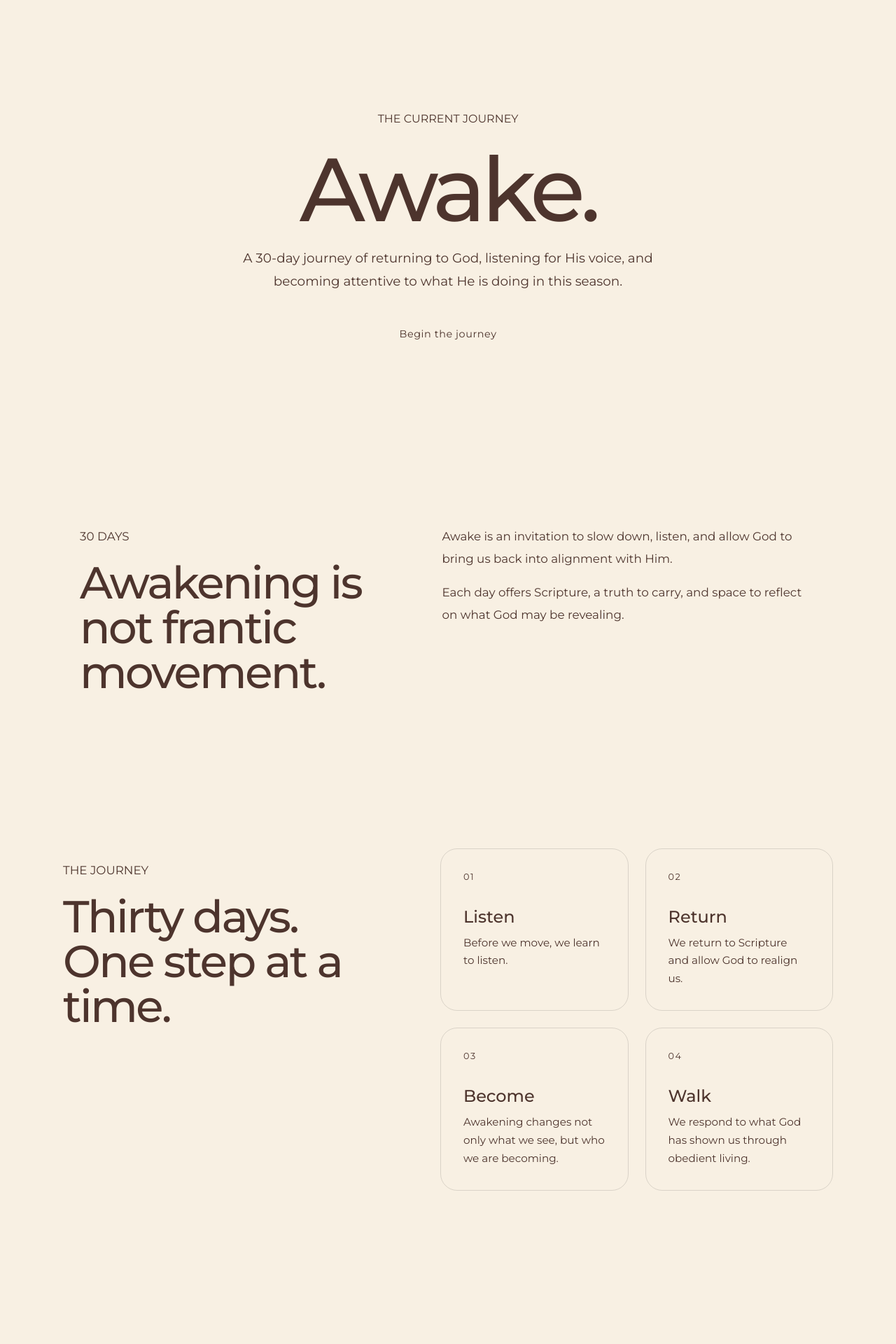
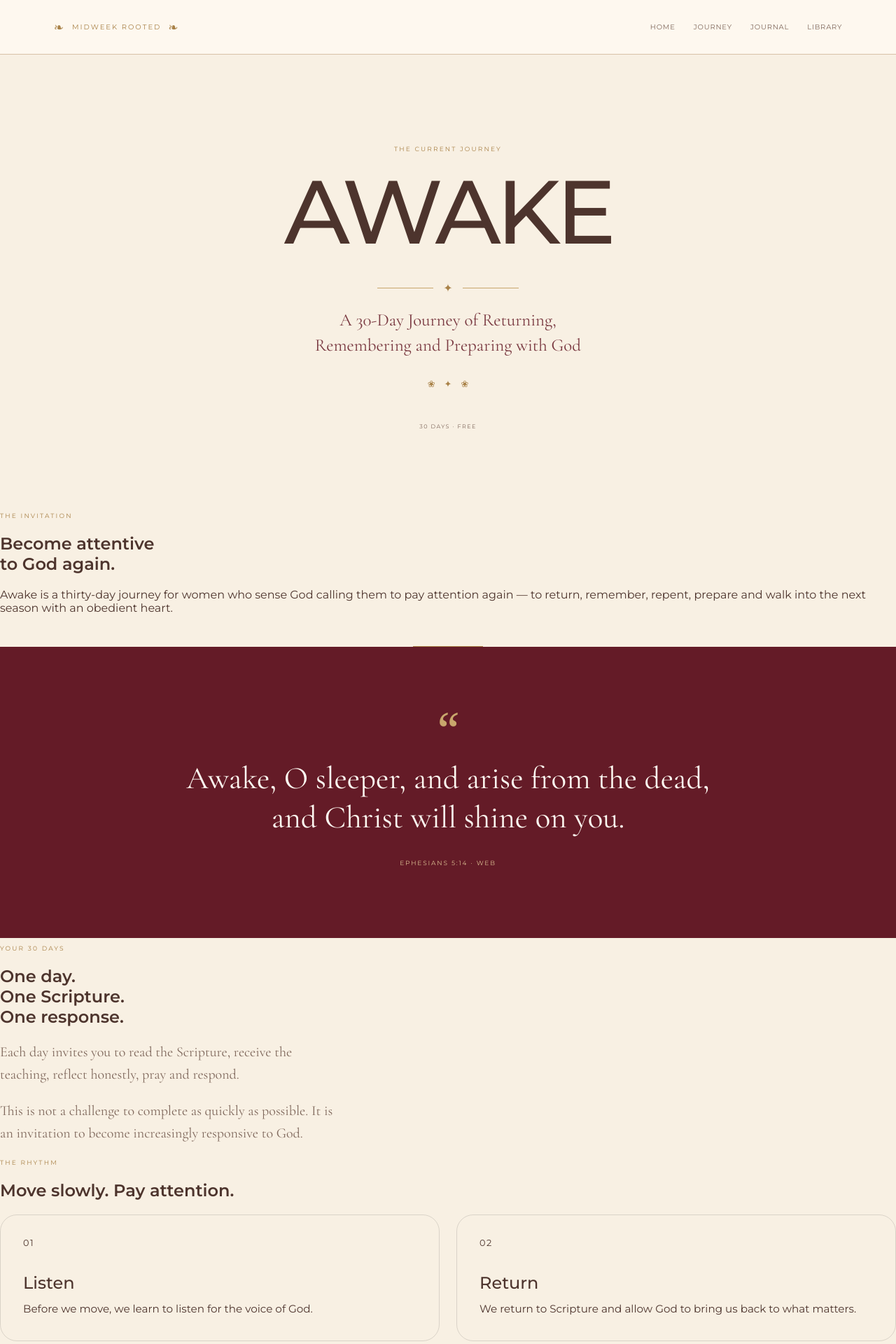
Before and after one commit to ROOTEDWITHKHETHIWE/Rooted-with-Khethiwe-correct, a Next.js app: page /journey in a window 1280 px wide. Shown: the top 1920 px of the page at 70% size. Built offline with nearby package versions, Linux system fonts and the light colour scheme.

Commit message:
Update page.tsx

```diff
--- a/app/journey/page.tsx
+++ b/app/journey/page.tsx
@@ -1,56 +1,115 @@
+import Link from "next/link";
+
 export default function JourneyPage() {
   return (
-    <main>
+    <main className="awake-page">
+      <header className="topbar">
+        <div className="brand">
+          <span className="leaf">❧</span>
+          <span>MIDWEEK ROOTED</span>
+          <span className="leaf">❧</span>
+        </div>
+
+        <nav>
+          <Link href="/">Home</Link>
+          <Link href="/journey">Journey</Link>
+          <Link href="/journal">Journal</Link>
+          <Link href="/library">Library</Link>
+        </nav>
+      </header>
+
       <section className="journey-hero">
-        <p className="eyebrow">THE CURRENT JOURNEY</p>
+        <p className="small-label">THE CURRENT JOURNEY</p>
 
-        <h1>Awake.</h1>
+        <h1>AWAKE</h1>
 
-        <p className="journey-intro">
-          A 30-day journey of returning to God, listening for His voice,
-          and becoming attentive to what He is doing in this season.
+        <div className="ornament">
+          <span>✦</span>
+        </div>
+
+        <p className="subtitle">
+          A 30-Day Journey of Returning,
+          <br />
+          Remembering and Preparing with God
         </p>
 
-        <a href="#begin" className="journey-button">
-          Begin the journey
-        </a>
+        <div className="floral-divider">
+          <span>❀</span>
+          <span>✦</span>
+          <span>❀</span>
+        </div>
+
+        <p className="hero-note">30 DAYS · FREE</p>
       </section>
 
-      <section id="begin" className="journey-section">
+      <section className="journey-introduction">
+        <p className="section-label">THE INVITATION</p>
+
+        <h2>
+          Become attentive
+          <br />
+          to God again.
+        </h2>
+
+        <p>
+          Awake is a thirty-day journey for women who sense God calling them
+          to pay attention again — to return, remember, repent, prepare and
+          walk into the next season with an obedient heart.
+        </p>
+
+        <div className="gold-line" />
+      </section>
+
+      <section className="scripture">
+        <div className="scripture-inner">
+          <span className="quote-mark">“</span>
+
+          <p>
+            Awake, O sleeper, and arise from the dead, and Christ will shine
+            on you.
+          </p>
+
+          <small>EPHESIANS 5:14 · WEB</small>
+        </div>
+      </section>
+
+      <section className="journey-overview">
         <div>
-          <p className="eyebrow">30 DAYS</p>
+          <p className="section-label">YOUR 30 DAYS</p>
 
           <h2>
-            Awakening is not frantic movement.
+            One day.
+            <br />
+            One Scripture.
+            <br />
+            One response.
           </h2>
         </div>
 
-        <div>
+        <div className="journey-copy">
           <p>
-            Awake is an invitation to slow down, listen, and allow God to
-            bring us back into alignment with Him.
+            Each day invites you to read the Scripture, receive the teaching,
+            reflect honestly, pray and respond.
           </p>
 
           <p>
-            Each day offers Scripture, a truth to carry, and space to
-            reflect on what God may be revealing.
+            This is not a challenge to complete as quickly as possible. It is
+            an invitation to become increasingly responsive to God.
           </p>
         </div>
       </section>
 
-      <section className="journey-section journey-section-alt">
-        <div>
-          <p className="eyebrow">THE JOURNEY</p>
+      <section className="journey-stages">
+        <p className="section-label">THE RHYTHM</p>
 
-          <h2>Thirty days. One step at a time.</h2>
-        </div>
+        <h2>Move slowly. Pay attention.</h2>
 
         <div className="journey-days">
           <article>
             <span>01</span>
             <h3>Listen</h3>
             <p>
-              Before we move, we learn to listen.
+              Before we move, we learn to listen for the voice of God.
             </p>
           </article>
 
@@ -58,44 +117,56 @@ export default function JourneyPage() {
             <span>02</span>
             <h3>Return</h3>
             <p>
-              We return to Scripture and allow God to realign us.
+              We return to Scripture and allow God to bring us back to what
+              matters.
             </p>
           </article>
 
           <article>
             <span>03</span>
-            <h3>Become</h3>
+            <h3>Prepare</h3>
             <p>
-              Awakening changes not only what we see, but who we are becoming.
+              We make room for obedience and prepare our hearts for what God
+              is doing.
             </p>
           </article>
 
           <article>
             <span>04</span>
-            <h3>Walk</h3>
+            <h3>Respond</h3>
             <p>
-              We respond to what God has shown us through obedient living.
+              We respond to what God reveals, allowing revelation to become
+              obedience.
             </p>
           </article>
         </div>
       </section>
 
       <section className="journey-closing">
-        <p className="eyebrow">AWAKE</p>
+        <p className="section-label">BEGIN HERE</p>
 
         <h2>
-          Listen.
+          You don't have
           <br />
-          Receive.
-          <br />
-          Respond.
+          to rush.
         </h2>
 
         <p>
-          You don't have to rush into the next thing.
-          Start by becoming awake to God.
+          Start with today. Open your Bible. Become attentive. Let God show
+          you what needs to be seen.
         </p>
+
+        <Link href="/journey/day-01" className="primary-button">
+          Begin Day 01
+          <span>→</span>
+        </Link>
       </section>
+
+      <footer>
+        <div className="footer-brand">MIDWEEK ROOTED</div>
+
+        <div>A monthly Scripture journey</div>
+      </footer>
     </main>
   );
 }
```
